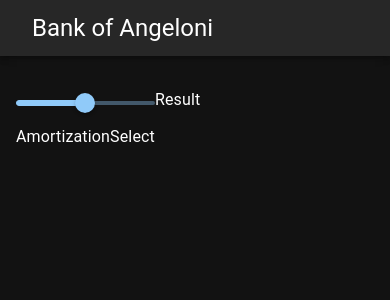
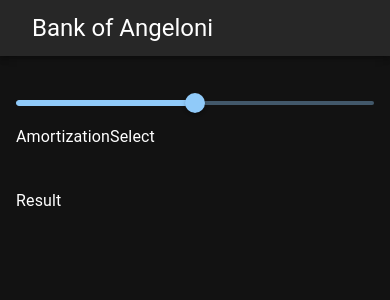
Before and after one commit to PaoloJr90/projects, a React (Create React App) app in the folder mortgage-calculator-react-app/: page / in a window 390 px wide. Shown: the top 300 px of the page. Built offline with nearby package versions, Linux system fonts and the light colour scheme.

Commit message:
add responsiveness to grid items

```diff
--- a/mortgage-calculator-react-app/src/App.js
+++ b/mortgage-calculator-react-app/src/App.js
@@ -9,12 +9,12 @@
     <div className="App">
       <Navbar />
       <Container maxWidth="xl" sx={{ marginTop: 4 }}>
-        <Grid container>
-          <Grid item>
+        <Grid container spacing={5}>
+          <Grid item xs={12} md={6}>
             <SliderSelect />
             <AmortizationSelect />
           </Grid>
-          <Grid item>
+          <Grid item xs={12} md={6}>
             <Result />
           </Grid>
         </Grid>
```
